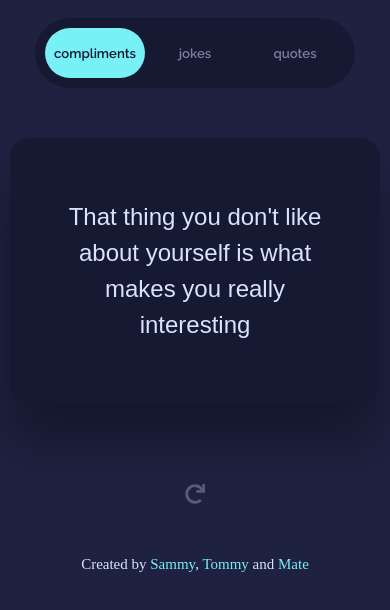
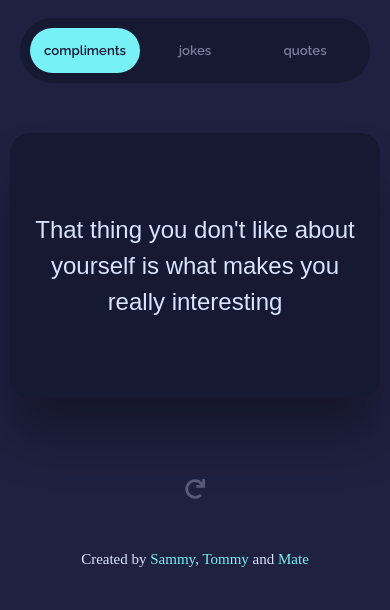
Before and after one commit to sammy007-debug/Mixed-Messages, a plain HTML site: page index.html in a window 390 px wide. Shown: the part 104-714 px from the top of the page. Drawn offline with Linux system fonts and the light colour scheme; a web font is replaced by a local one.

Commit message:
Make minor style layout edits

```diff
--- a/styles/style.css
+++ b/styles/style.css
@@ -78,7 +78,7 @@ main {
     color: var(--text-color);
     opacity: 0.5;
     width: 125px;
-    height: 50px;
+    height: 45px;
     display: flex;
     align-items: center;
     justify-content: center;
@@ -110,7 +110,7 @@ main {
     }
 
     .options > ul li {
-        width: 100px;
+        width: 110px;
     }
 }
 
@@ -139,6 +139,7 @@ p.text {
 @media only screen and (max-width: 700px) {
     .display-container {
         width: 100%;
+        padding: 25px;
     }
 }
 
```
